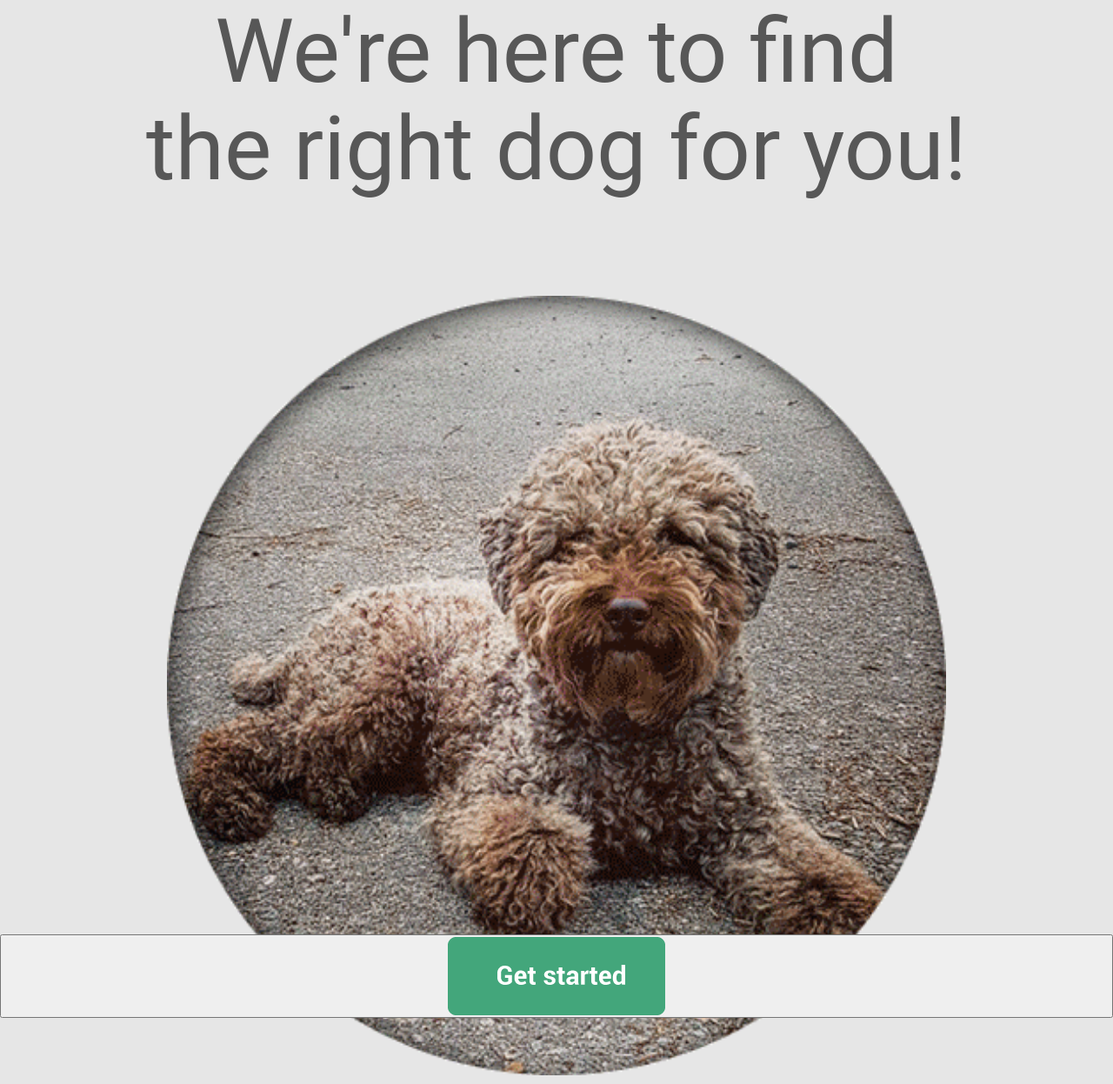
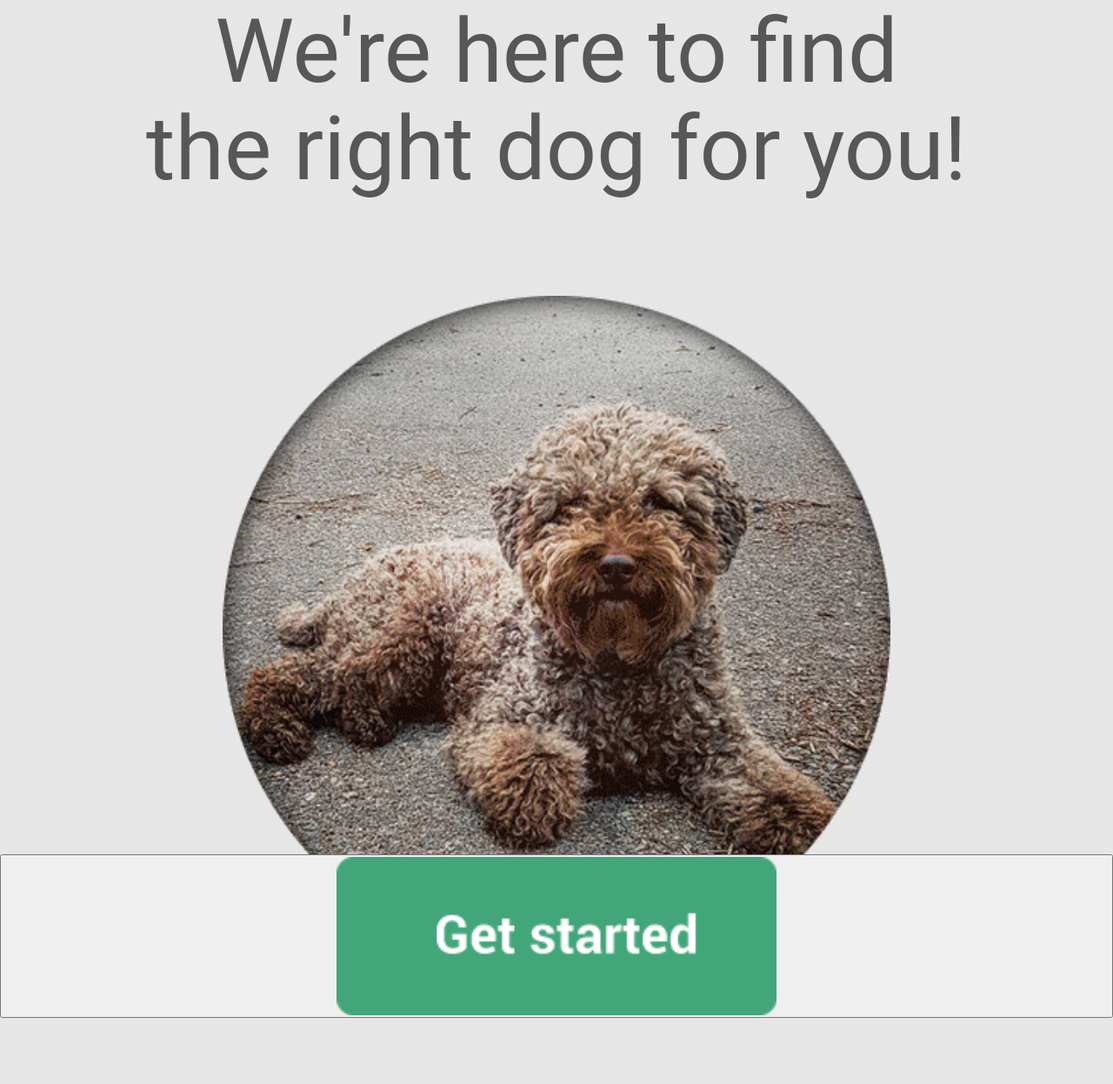
Before and after one commit to aaronfowles/mykindofdog, a Django app: page / in a window 1280 px wide. Shown: the part 269-1515 px from the top of the page at 87% size. Run offline with Django 3.2, Linux system fonts and the light colour scheme; some libraries are stand-ins or nearby versions.

Commit message:
Jack: Edited size of animated gif. Changed size of next button.

```diff
--- a/app/templates/app/index.html
+++ b/app/templates/app/index.html
@@ -64,7 +64,7 @@
 		display: block;
     		margin-left: auto;
     		margin-right: auto;
-    		width: 70vw;
+    		width: 60vw;
 	}
 	#next-button {
 		position: fixed;
@@ -72,6 +72,9 @@
     		margin-left: auto;
 		width: 100%;
 		bottom: 5%;
+	}
+	#next_img {
+		width:40%;
 	}
 	</style>
 	</head>
```
